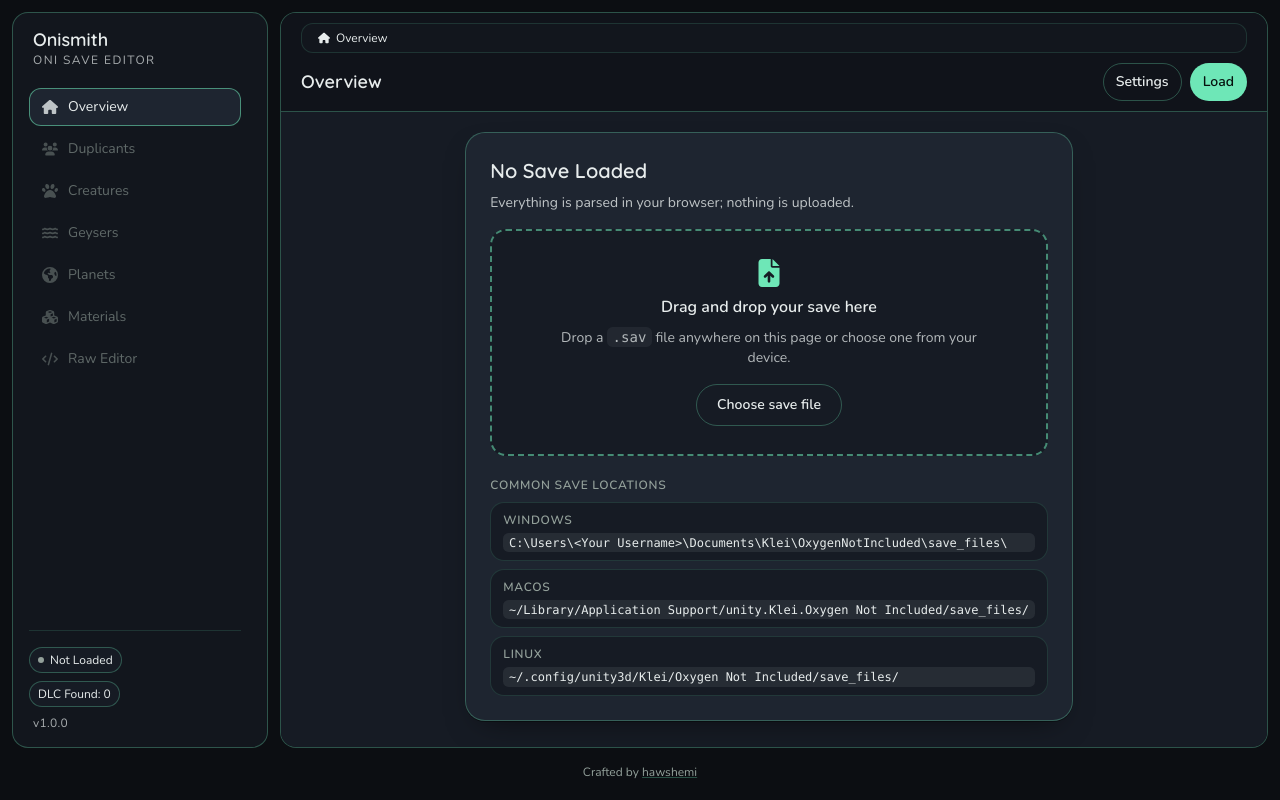
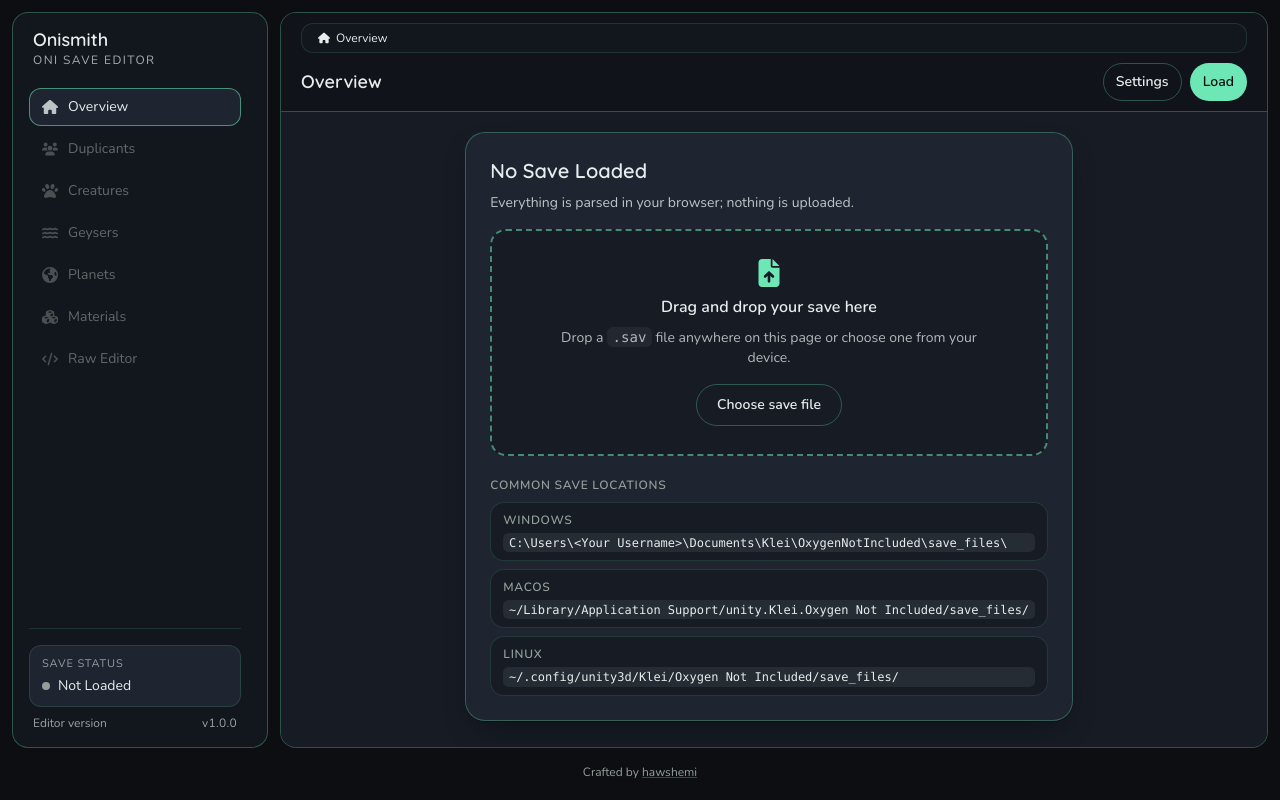
Before and after one commit to hawshemi/onismith, a Next.js app: page / in a window 1280 px wide. Built offline with nearby package versions, Linux system fonts and the light colour scheme.

Commit message:
Refine sidebar save status

```diff
--- a/src/components/app-shell-support.tsx
+++ b/src/components/app-shell-support.tsx
@@ -1,4 +1,3 @@
-import type { SaveGame } from "@/lib/save-parser/model";
 import type { I18nContextValue } from "@/lib/i18n/i18n-context";
 import type { SaveSessionValue } from "@/lib/save-session/save-session-context";
 import {
@@ -153,21 +152,6 @@
     }
     return pathname.startsWith(`${prefix}/`);
   });
-}
-
-export function readDlcIds(saveGame: SaveGame | null | undefined): string[] {
-  const gameInfo = saveGame?.header?.gameInfo as
-    { dlcIds?: unknown; dlcId?: string } | undefined;
-  if (!gameInfo) {
-    return [];
-  }
-  if (Array.isArray(gameInfo.dlcIds) && gameInfo.dlcIds.length > 0) {
-    return gameInfo.dlcIds.filter(Boolean);
-  }
-  if (typeof gameInfo.dlcId === "string" && gameInfo.dlcId.length > 0) {
-    return [gameInfo.dlcId];
-  }
-  return [];
 }
 
 export function getErrorGuidance(
--- a/src/components/app-shell.tsx
+++ b/src/components/app-shell.tsx
@@ -21,7 +21,6 @@
   FaRotateRight,
 } from "react-icons/fa6";
 import { useI18n } from "@/lib/i18n/i18n-context";
-import { getDlcDisplayName } from "@/lib/oni/dlc";
 import {
   selectCreatures,
   selectDuplicants,
@@ -45,7 +44,6 @@
   getErrorGuidance,
   getPageTitle,
   normalizePathname,
-  readDlcIds,
   routeRequiresSave,
 } from "./app-shell-support";
 
@@ -156,27 +154,6 @@
     [deferredSaveGame],
   );
 
-  const dlcIds = useMemo(() => readDlcIds(saveGame), [saveGame]);
-  const dlcNames = useMemo(
-    () =>
-      dlcIds
-        .map(getDlcDisplayName)
-        .sort((a, b) => a.localeCompare(b, undefined, { sensitivity: "base" })),
-    [dlcIds],
-  );
-  const dlcHoverText = useMemo(() => {
-    if (!hasSave) {
-      return t("app.dlc.not-loaded", {
-        fallback: "Load a save to read DLC information.",
-      });
-    }
-    if (dlcNames.length === 0) {
-      return t("app.dlc.none", { fallback: "No DLC detected." });
-    }
-    // Title tooltips don't render newlines; comma-separate so it reads on one
-    // line.
-    return dlcNames.join(", ");
-  }, [dlcNames, hasSave, t]);
   const errorGuidance = useMemo(() => getErrorGuidance(error, t), [error, t]);
 
   // Loading replaces the session and resets undo history, so guard it when
@@ -471,7 +448,7 @@
       };
     }
     return {
-      label: t("app.save-file.clean", { fallback: "Clean" }),
+      label: t("app.save-file.clean", { fallback: "Loaded" }),
       chipClass: "border-[var(--success-outline)] bg-[var(--success-surface)]",
       valueClass: "text-[var(--success)]",
       dotClass: "bg-[var(--success)]",
@@ -606,35 +583,31 @@
             pathname={pathname}
             hasSave={hasSave}
             bottomSlot={
-              <div className="mt-auto flex flex-col items-start gap-2 border-t border-[var(--outline-faint)] pt-4">
-                <span
-                  className={`m3-chip inline-flex items-center gap-1.5 px-2 py-1 text-xs ${sessionStatus.chipClass}`}
+              <div className="mt-auto border-t border-[var(--outline-faint)] pt-4">
+                <div
+                  className={`w-full rounded-xl border px-3 py-2.5 ${sessionStatus.chipClass}`}
                   role="status"
                   aria-live="polite"
                 >
-                  <span className="sr-only">
-                    {t("app.status-label", { fallback: "Status" })}:{" "}
-                  </span>
+                  <p className="text-[0.6875rem] font-medium uppercase tracking-[0.08em] opacity-60">
+                    {t("app.status-label", { fallback: "Save status" })}
+                  </p>
+                  <div className="mt-1 flex items-center gap-2 text-sm">
                     <span
                       aria-hidden="true"
-                    className={`h-1.5 w-1.5 rounded-full ${sessionStatus.dotClass}`}
+                      className={`h-2 w-2 shrink-0 rounded-full ${sessionStatus.dotClass}`}
                     />
                     <span className={sessionStatus.valueClass}>
                       {sessionStatus.label}
                     </span>
-                </span>
-                <span
-                  className="m3-chip inline-flex items-center gap-1.5 bg-[var(--surface-container-high)] px-2 py-1 text-xs"
-                  title={dlcHoverText}
-                >
-                  {t("app.dlc.found", {
-                    fallback: "DLC Found: {count}",
-                    params: { count: hasSave ? dlcNames.length : 0 },
-                  })}
-                </span>
-                <span className="px-1 text-xs tracking-wide opacity-70">
+                  </div>
+                </div>
+                <div className="mt-2 flex items-center justify-between gap-3 px-1 text-xs opacity-65">
+                  <span>Editor version</span>
+                  <span className="font-medium tracking-wide tabular-nums">
                     {UI_VERSION_LABEL}
                   </span>
+                </div>
               </div>
             }
             t={t}
```
Lines whose indentation alone changed are shown as unchanged.
